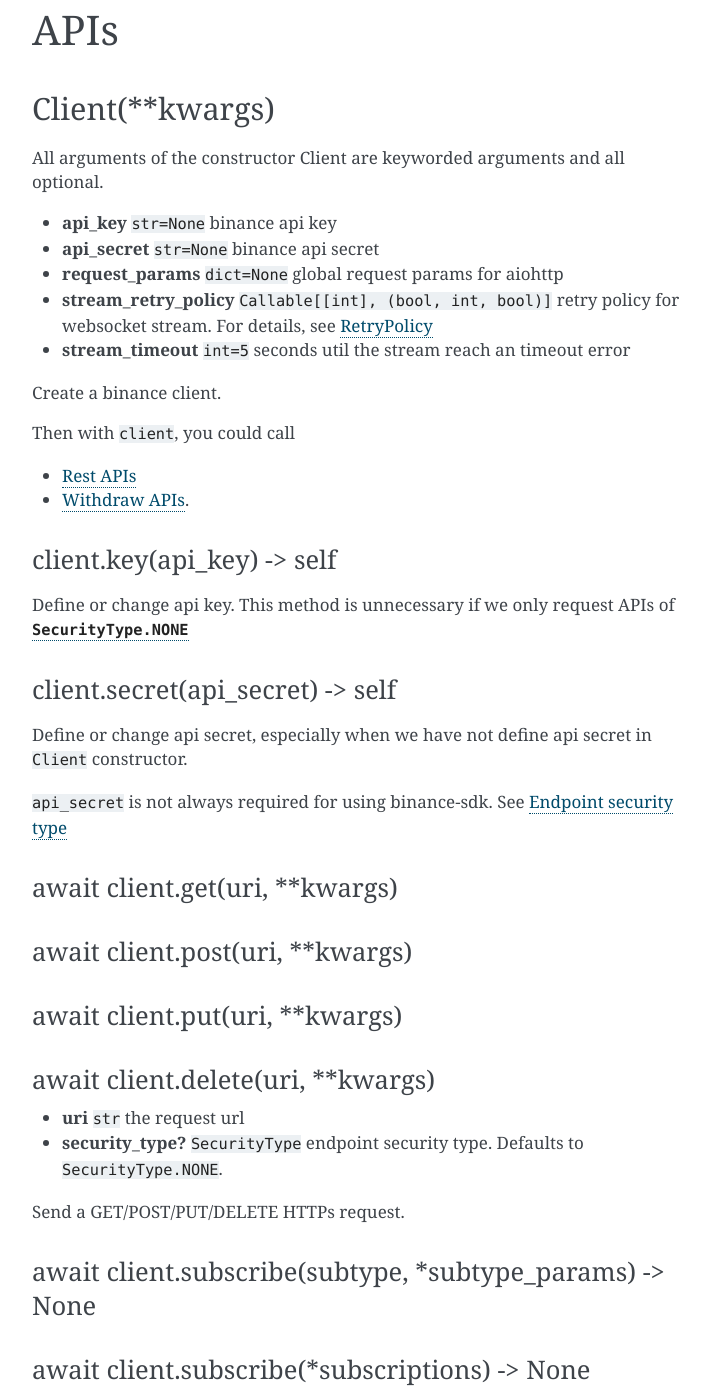
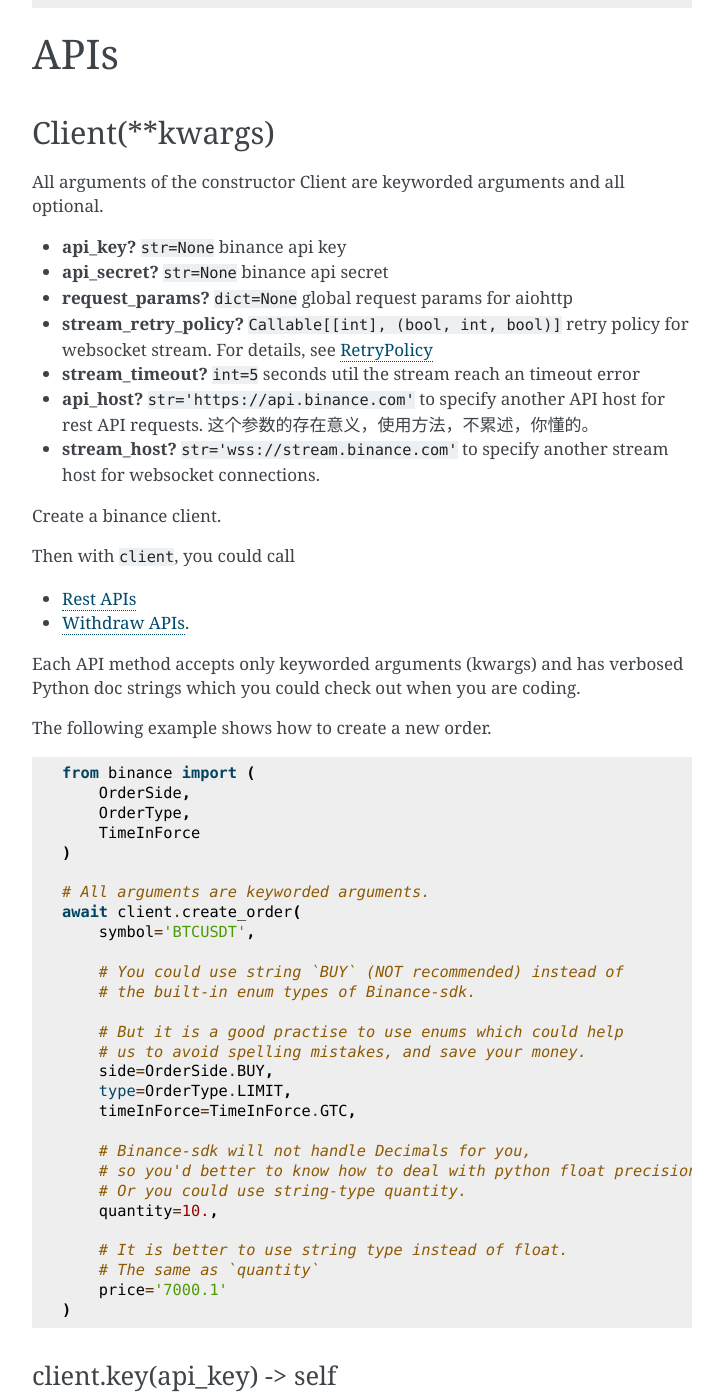
Before and after one commit to konqueror1/python-binance-sdk, a Sphinx documentation site: the page built from docs/README.md, in a window 1280 px wide and 1400 px high, scrolled down 4001 px. Shown: the whole window, without its empty margins (388-1111 px from the left). Built offline with Sphinx 7.4.7, drawn with Linux system fonts in a browser that asks for light colours; some of the changed text lies outside the part shown.

````diff
--- a/binance/__init__.py
+++ b/binance/__init__.py
@@ -1,5 +1,5 @@
 # This is a ALPHA VERSION
-__version__ = '0.1.5'
+__version__ = '0.1.6'
 
 from binance.client import Client
 from binance.common.constants import (
--- a/docs/README.md
+++ b/docs/README.md
@@ -13,6 +13,7 @@
 - Has an optional `pandas.DataFrame` support. If `pandas` is installed, columns of all stream data frames are renamed for readability.
 - Based on python `async`/`await`
 - Manages the order book for you (handled by `OrderBookHandlerBase`), so that you need not to worry about websocket reconnection and message losses. For details, see the section [`OrderBookHandlerBase`](#orderbookhandlerbasekwargs)
+- Supports to change API endpoints, so that we could use faster API hosts.
 
 ## Install
 
@@ -194,17 +195,54 @@ client.handler(HandlerExceptionHandlerBase())
 
 All arguments of the constructor Client are keyworded arguments and all optional.
 
-- **api_key** `str=None` binance api key
-- **api_secret** `str=None` binance api secret
-- **request_params** `dict=None` global request params for aiohttp
-- **stream_retry_policy** `Callable[[int], (bool, int, bool)]` retry policy for websocket stream. For details, see [RetryPolicy](#retrypolicy)
-- **stream_timeout** `int=5` seconds util the stream reach an timeout error
+- **api_key?** `str=None` binance api key
+- **api_secret?** `str=None` binance api secret
+- **request_params?** `dict=None` global request params for aiohttp
+- **stream_retry_policy?** `Callable[[int], (bool, int, bool)]` retry policy for websocket stream. For details, see [RetryPolicy](#retrypolicy)
+- **stream_timeout?** `int=5` seconds util the stream reach an timeout error
+- **api_host?** `str='https://api.binance.com'` to specify another API host for rest API requests. 这个参数的存在意义，使用方法，不累述，你懂的。
+- **stream_host?** `str='wss://stream.binance.com'` to specify another stream host for websocket connections.
 
 Create a binance client.
 
 Then with `client`, you could call
 - [Rest APIs](https://github.com/kaelzhang/python-binance-sdk/blob/master/binance/apis/rest.py#L225)
 - [Withdraw APIs](https://github.com/kaelzhang/python-binance-sdk/blob/master/binance/apis/wapi.py#L144).
+
+Each API method accepts only keyworded arguments (kwargs) and has verbosed Python doc strings which you could check out when you are coding.
+
+The following example shows how to create a new order.
+
+```py
+from binance import (
+    OrderSide,
+    OrderType,
+    TimeInForce
+)
+
+# All arguments are keyworded arguments.
+await client.create_order(
+    symbol='BTCUSDT',
+
+    # You could use string `BUY` (NOT recommended) instead of
+    # the built-in enum types of Binance-sdk.
+
+    # But it is a good practise to use enums which could help
+    # us to avoid spelling mistakes, and save your money.
+    side=OrderSide.BUY,
+    type=OrderType.LIMIT,
+    timeInForce=TimeInForce.GTC,
+
+    # Binance-sdk will not handle Decimals for you,
+    # so you'd better to know how to deal with python float precisions.
+    # Or you could use string-type quantity.
+    quantity=10.,
+
+    # It is better to use string type instead of float.
+    # The same as `quantity`
+    price='7000.1'
+)
+```
 
 ### client.key(api_key) -> self
 
````
